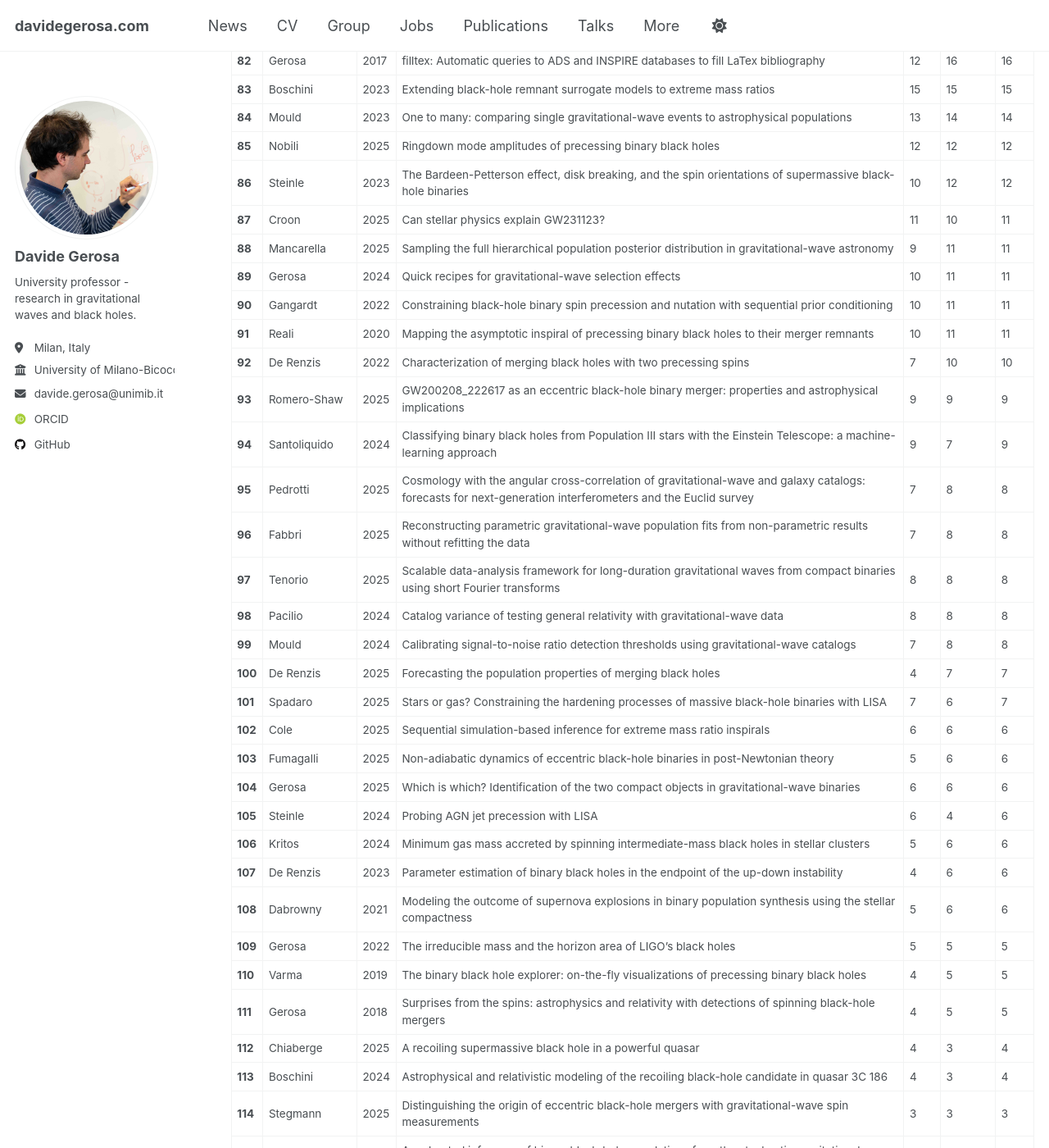
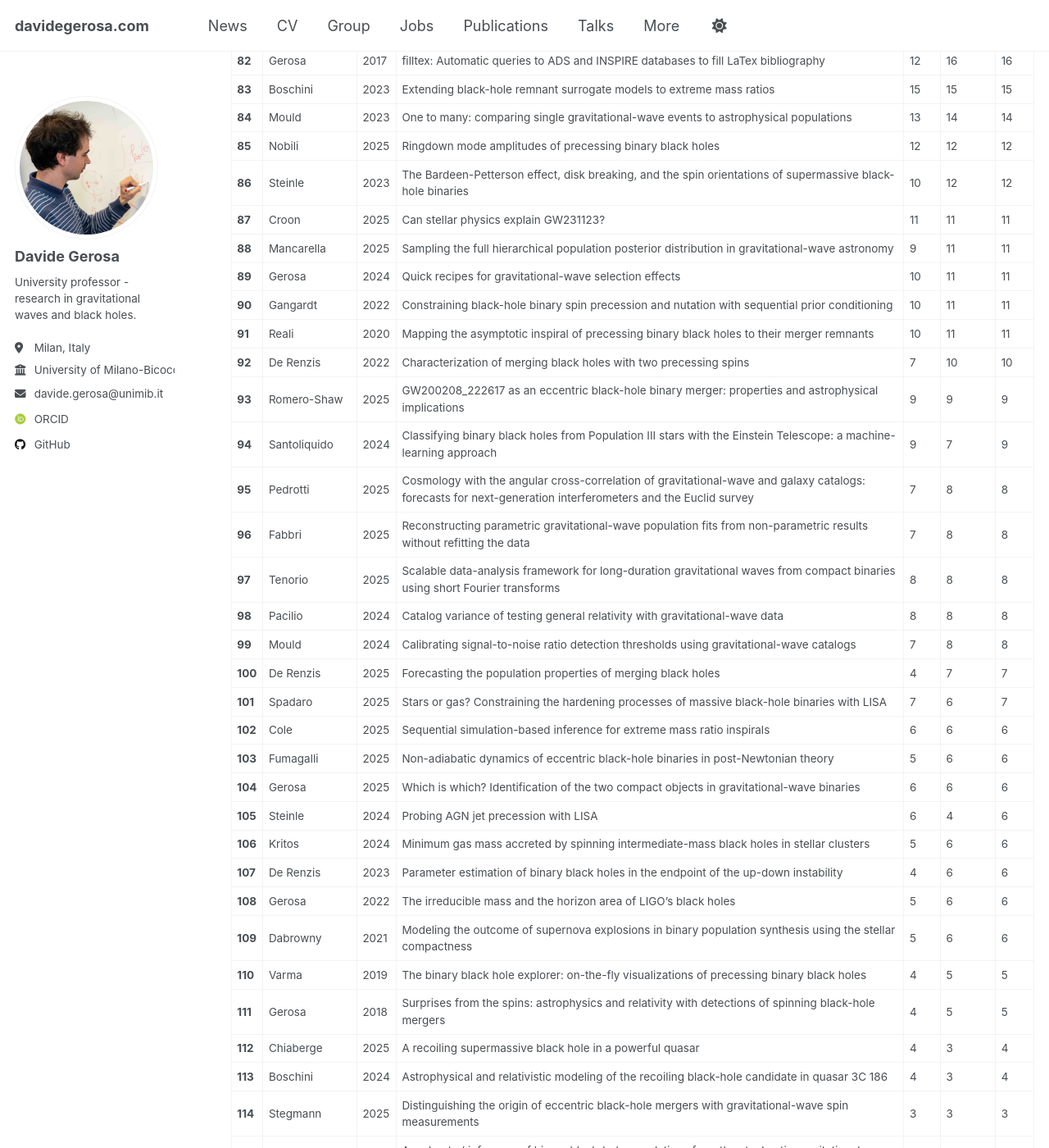
Before and after one commit to dgerosa/website, a Jekyll site: the page built from _pages/citations.md, in a window 1280 px wide and 1400 px high, scrolled down 3794 px. Shown: the whole window at 82% size. Built offline with Jekyll 4.4.1, drawn with Linux system fonts in a browser that asks for light colours; some web fonts are replaced; some of the changed text lies outside the part shown.

Commit message:
Website update from workflow

```diff
--- a/_pages/_citations.md
+++ b/_pages/_citations.md
@@ -95,7 +95,7 @@
 | **84** | Mould | 2023 | One to many: comparing single gravitational-wave events to astrophysical populations | 13 | 14 | 14 |
 | **85** | Nobili | 2025 | Ringdown mode amplitudes of precessing binary black holes | 12 | 12 | 12 |
 | **86** | Steinle | 2023 | The Bardeen-Petterson effect, disk breaking, and the spin orientations of supermassive black-hole binaries | 10 | 12 | 12 |
-| **87** | Croon | 2025 | Can stellar physics explain GW231123? | 11 | 10 | 11 |
+| **87** | Croon | 2025 | Can stellar physics explain GW231123? | 11 | 11 | 11 |
 | **88** | Mancarella | 2025 | Sampling the full hierarchical population posterior distribution in gravitational-wave astronomy | 9 | 11 | 11 |
 | **89** | Gerosa | 2024 | Quick recipes for gravitational-wave selection effects | 10 | 11 | 11 |
 | **90** | Gangardt | 2022 | Constraining black-hole binary spin precession and nutation with sequential prior conditioning | 10 | 11 | 11 |
@@ -116,8 +116,8 @@
 | **105** | Steinle | 2024 | Probing AGN jet precession with LISA | 6 | 4 | 6 |
 | **106** | Kritos | 2024 | Minimum gas mass accreted by spinning intermediate-mass black holes in stellar clusters | 5 | 6 | 6 |
 | **107** | De Renzis | 2023 | Parameter estimation of binary black holes in the endpoint of the up-down instability | 4 | 6 | 6 |
-| **108** | Dabrowny | 2021 | Modeling the outcome of supernova explosions in binary population synthesis using the stellar compactness | 5 | 6 | 6 |
-| **109** | Gerosa | 2022 | The irreducible mass and the horizon area of LIGO's black holes | 5 | 5 | 5 |
+| **108** | Gerosa | 2022 | The irreducible mass and the horizon area of LIGO's black holes | 5 | 6 | 6 |
+| **109** | Dabrowny | 2021 | Modeling the outcome of supernova explosions in binary population synthesis using the stellar compactness | 5 | 6 | 6 |
 | **110** | Varma | 2019 | The binary black hole explorer: on-the-fly visualizations of precessing binary black holes | 4 | 5 | 5 |
 | **111** | Gerosa | 2018 | Surprises from the spins: astrophysics and relativity with detections of spinning black-hole mergers | 4 | 5 | 5 |
 | **112** | Chiaberge | 2025 | A recoiling supermassive black hole in a powerful quasar | 4 | 3 | 4 |
```
Also changed, not shown: other parts of _pages/_citations.md (+11 -11 lines), _pages/_group.md (+1 -1 lines), _pages/_publications.md (+1 -1 lines), _pages/_talks.md (+1 -1 lines).
